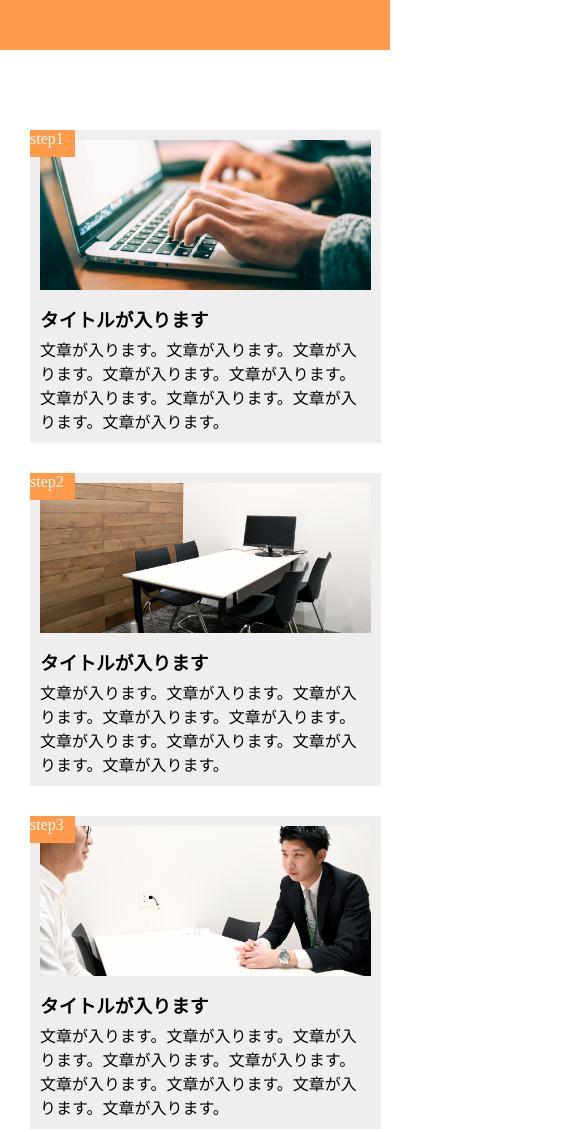
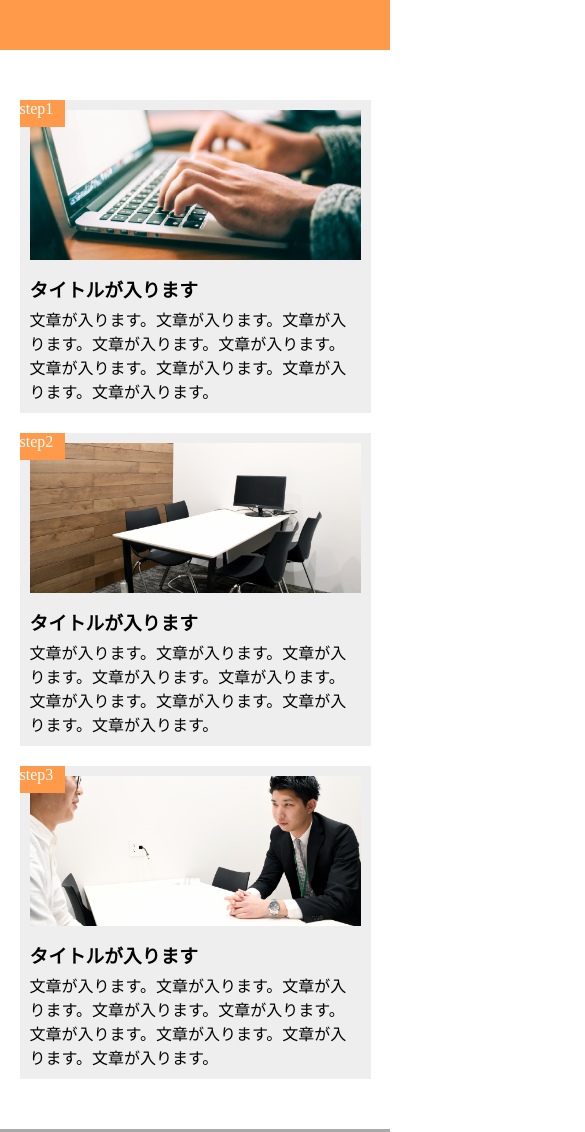
Before and after one commit to kurokiseiya/kadai1, a plain HTML site: page index.html in a window 390 px wide. Shown: the top 1132 px of the page, 585 px wide, since content can reach past the window. Drawn offline with Linux system fonts and the light colour scheme.

Commit message:
余白の修正

```diff
--- a/style.css
+++ b/style.css
@@ -14,19 +14,20 @@ header {
 /* main */
 main {
   justify-content: center;
-  padding: 50px 0;
 }
 
 .lesson {
   width: 960px;
   margin: 0 auto;
   display: flex;
+  justify-content: center;
+  align-items: center;
 }
 
 .lesson-item {
   width: 300px;
   padding: 10px;
-  margin: 30px;
+  margin: 50px 15px;
   background-color: #eeeeee;
   position: relative;
 }
@@ -38,9 +39,9 @@ main {
   background-color: #ff9a4b;
   position: absolute;
   top: 0;
+  left: 0;
   right: 0;
   bottom: 0;
-  left: 0;
 }
 
 .lesson-image1 {
@@ -81,18 +82,19 @@ footer {
 /* レスポンシブデザイン */
 @media screen and (max-width: 768px) {
   main {
+    margin: 50px 0;
     justify-content: center;
-    padding: 50px 0;
   }
 
   .lesson {
     display: block;
+    width: 90vw;
   }
 
   .lesson-item {
     width: 90vw;
     padding: 10px;
-    margin-bottom: 20px;
+    margin: 0 0 20px 0;
   }
 
   .lesson-image1 {
```
